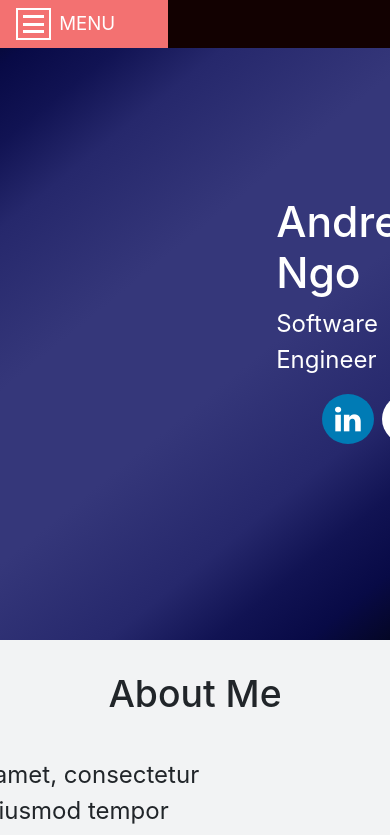
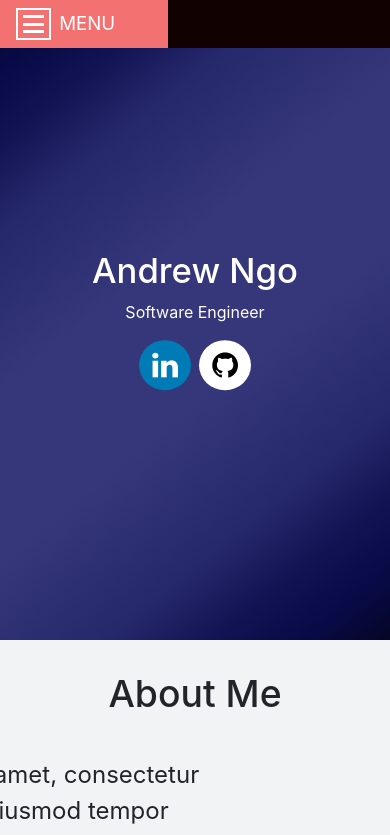
Before and after one commit to anngo14/Portfolio, a React (Create React App) app: page / in a window 390 px wide. Shown: the top 835 px of the page. Built offline with nearby package versions, Linux system fonts and the light colour scheme.

Commit message:
added media queries to Introduction component

```diff
--- a/src/css/Introduction.css
+++ b/src/css/Introduction.css
@@ -1,19 +1,23 @@
 .introduction-container{
+    position: relative;
     display: flex;
     flex-direction: row;
     justify-content: center;
     align-items: center;
     height: 40em;
+    width: 100%;
     background: rgb(4,6,37);
     background: linear-gradient(141deg, rgba(4,6,37,1) 0%, rgba(8,10,70,1) 7%, rgba(17,19,83,1) 15%, rgba(38,40,108,1) 24%, rgba(53,55,122,1) 41%, rgba(53,55,122,1) 59%, rgba(38,40,108,1) 76%, rgba(17,19,83,1) 85%, rgba(8,10,70,1) 93%, rgba(4,6,37,1) 100%);
 }
 .name-container{
     color: white;
+    position: absolute;
+    top: 50%;
+    left: 60%;
+    transform: translate(-60%, -50%);
     display: flex;
     flex-direction: column;
-    justify-content: center;
     align-items: flex-end;
-    margin-left: 20em;
 }
 .name{
     cursor: default;
@@ -61,3 +65,32 @@
     background: white;
     color: black;
 }
+
+@media(max-width: 900px){
+    .name-container{
+        left: 50%;
+        transform: translate(-50%, -50%);
+        align-items: center;
+    }
+}
+@media(max-width: 538px){
+    .name > h1{
+        font-size: 26pt;
+    }
+    .name-subheader > p{
+        font-size: 12pt;
+    }
+}
+@media(max-width: 402px){
+    .name-container{
+        width: 100%;
+    }
+}
+@media(max-width: 256px){
+    .name > h1{
+        font-size: 24pt;
+    }
+    .name-subheader > p{
+        font-size: 10pt;
+    }
+}
```
Also changed, not shown: 2 other files (tests, documents, lock files or other folders).
